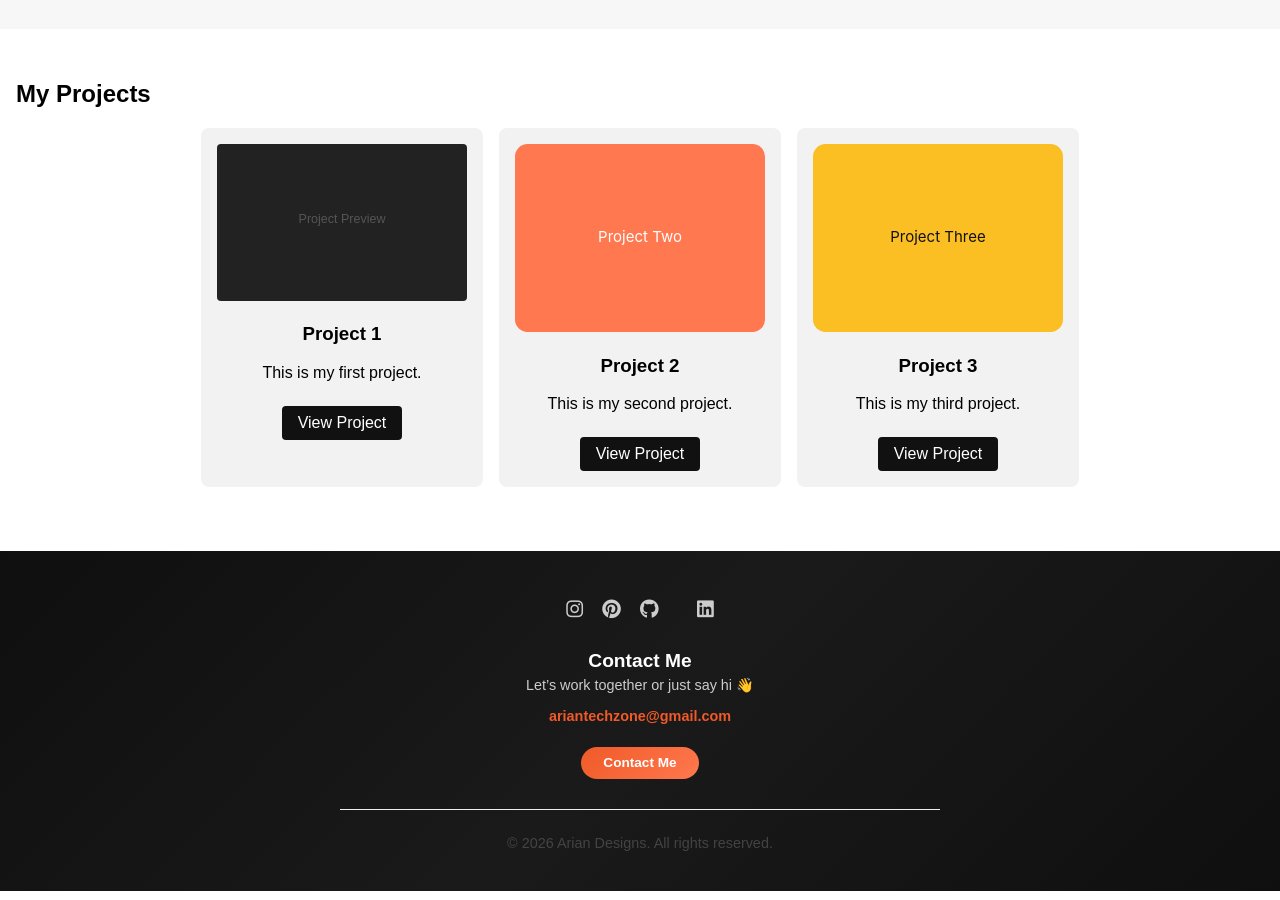
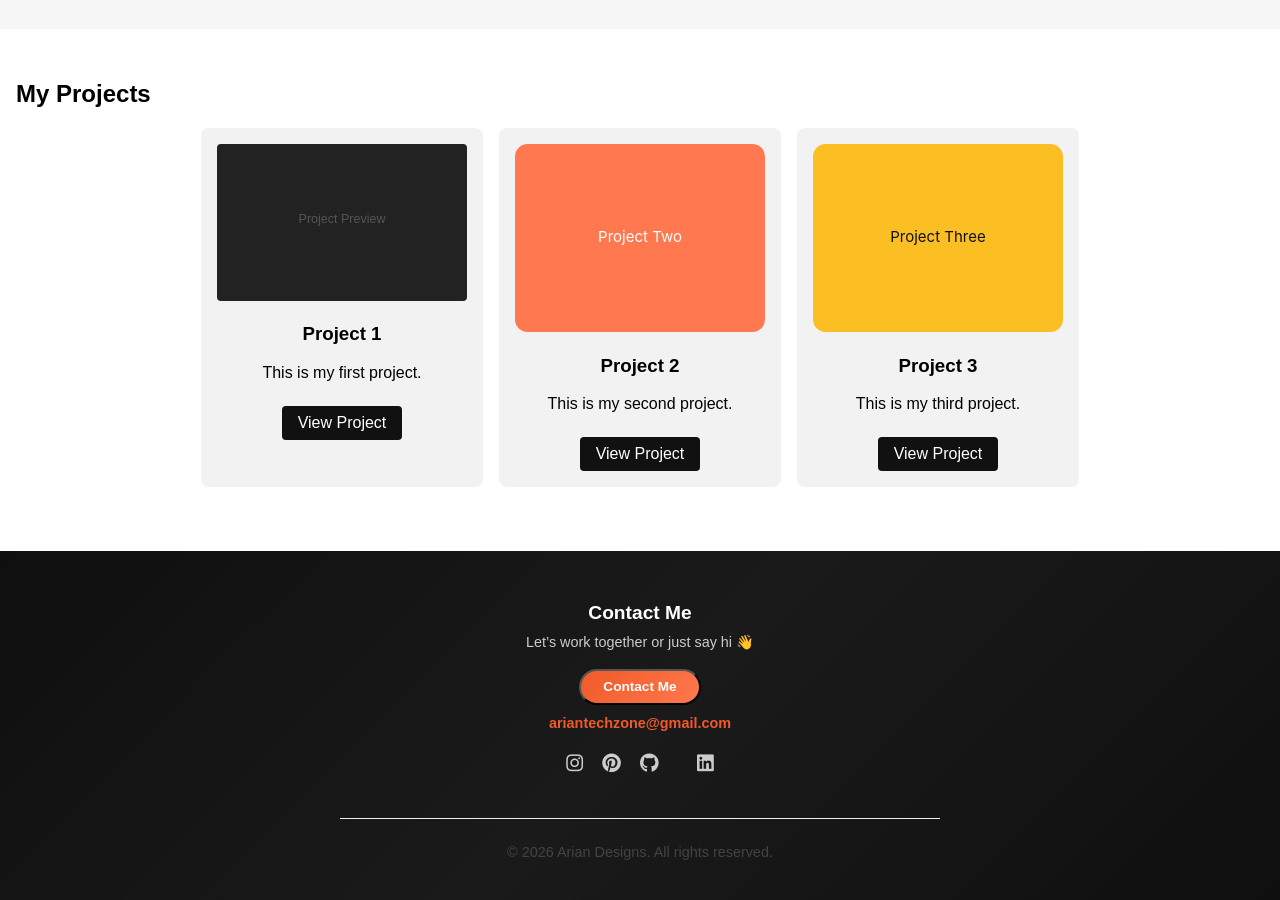
Before and after one commit to ariantechzone-stack/ariantechzone-stack.github.io, a Jekyll site: the page built from index.md, in a window 1280 px wide and 900 px high, scrolled down 1090 px. Built offline with Jekyll 4.4.1, drawn with Linux system fonts in a browser that asks for light colours.

Commit message:
Update default.html

```diff
--- a/_layouts/default.html
+++ b/_layouts/default.html
@@ -55,6 +55,23 @@
 <footer id="contact" class="site-footer">
   <div class="footer-container">
 
+    <h2 class="footer-title">Contact Me</h2>
+    <p class="footer-subtitle">Let’s work together or just say hi 👋</p>
+
+    <!-- Contact Button (visible first) -->
+    <button class="contact-btn" id="contactToggle">
+      Contact Me
+    </button>
+
+    <!-- Hidden Reveal Content -->
+    <div class="contact-reveal" id="contactReveal">
+
+      <!-- Email (primary) -->
+      <a href="mailto:ariantechzone@gmail.com" class="footer-email">
+        ariantechzone@gmail.com
+      </a>
+
+      <!-- Social Icons (secondary) -->
       <div class="footer-socials">
         <a href="https://instagram.com/_arian.designs_" target="_blank" aria-label="Instagram">
           <i class="fab fa-instagram"></i>
@@ -73,19 +90,6 @@
         </a>
       </div>
 
-    <div class="footer-contact-info">
-      <h2>Contact Me</h2>
-      <p>Let’s work together or just say hi 👋</p>
-
-      <a href="mailto:ariantechzone@gmail.com" class="footer-email">
-        ariantechzone@gmail.com
-      </a>
-
-      <div class="contact-btn-wrapper">
-        <a href="mailto:yourmail@gmail.com" class="contact-btn">
-          Contact Me
-        </a>
-      </div>
     </div>
 
     <hr class="footer-divider">
@@ -97,6 +101,7 @@
   </div>
 </footer>
 
+
 <script src="{{ '/assets/js/main.js' | relative_url }}" defer></script>
 
 </body>
```
Lines whose indentation alone changed are shown as unchanged.
